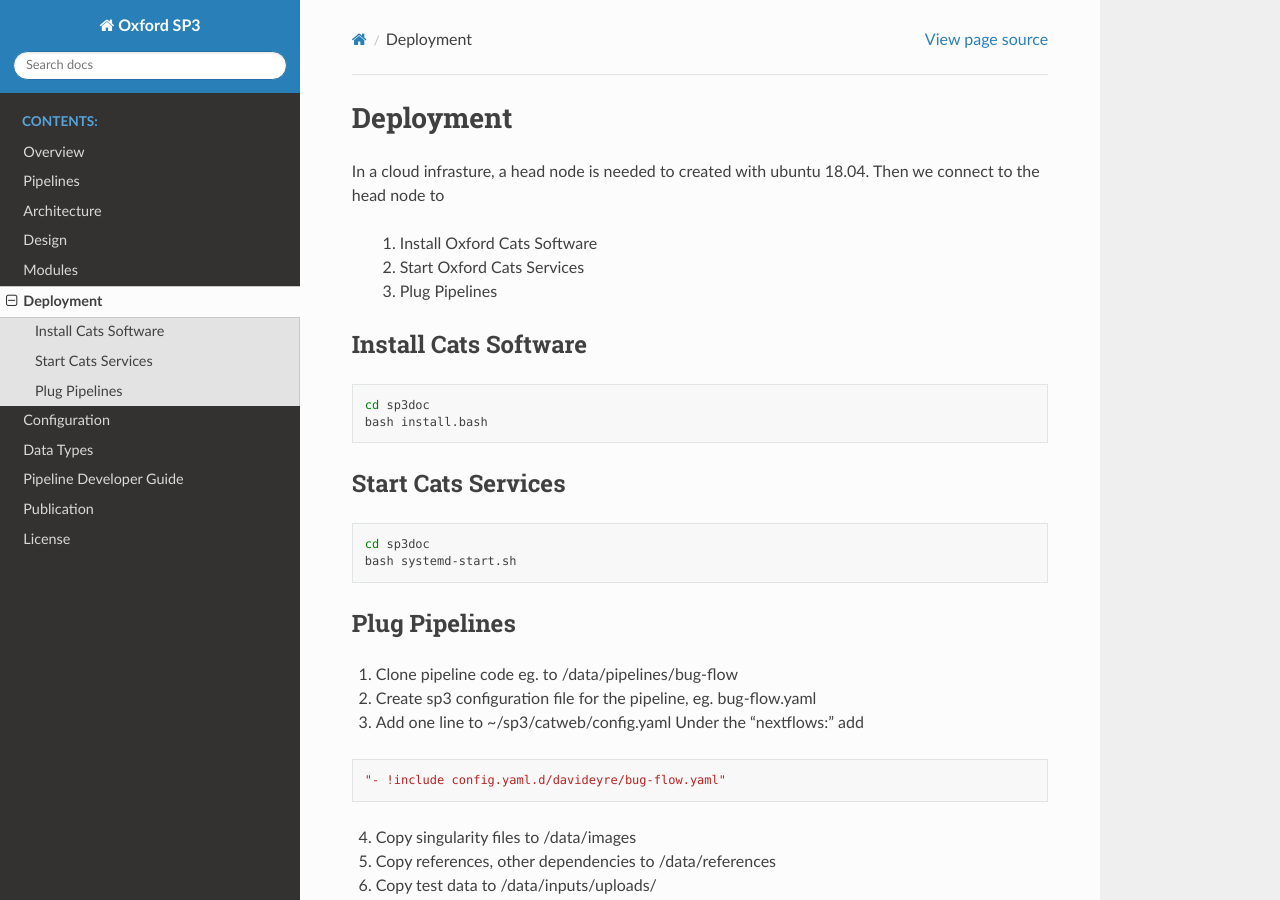
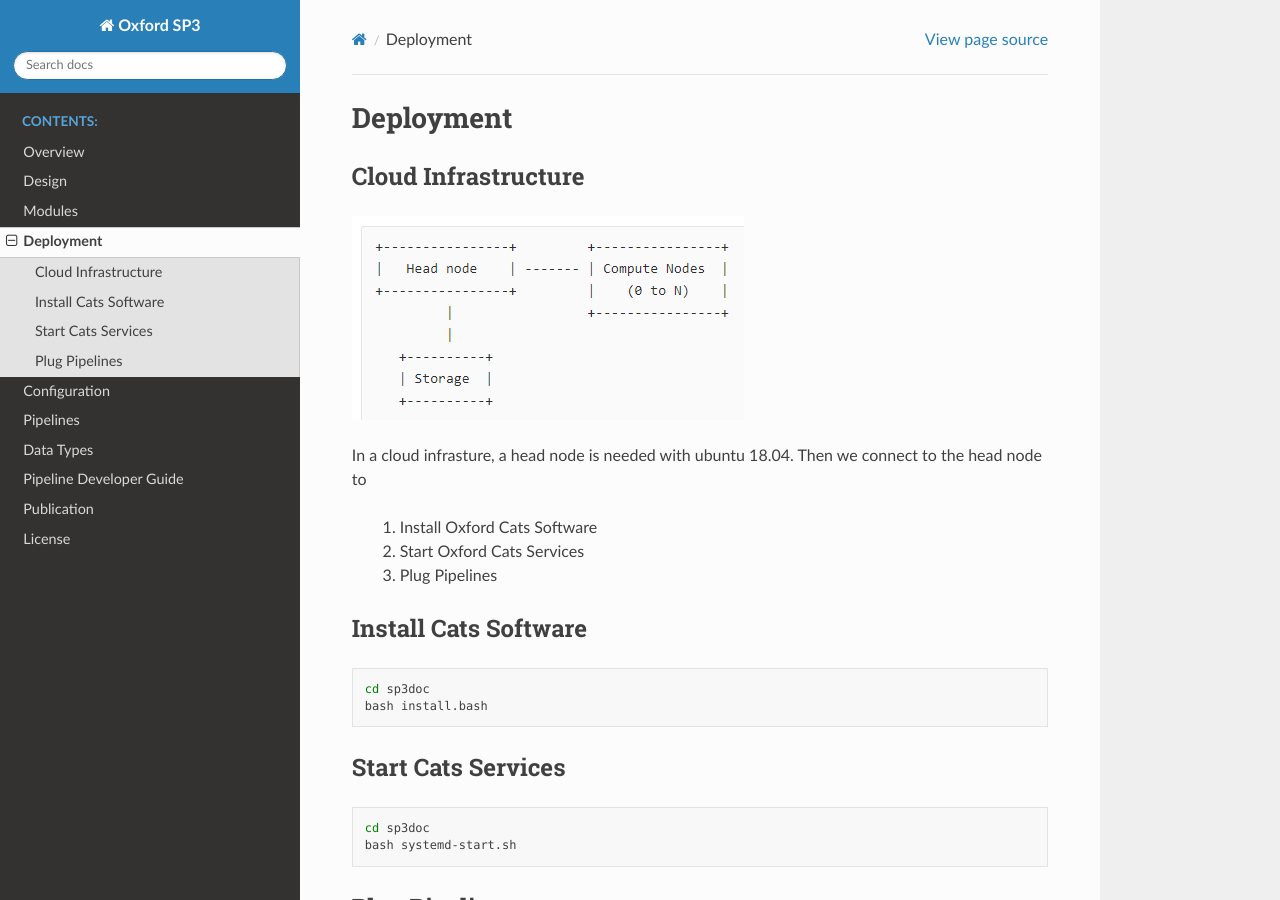
Before and after one commit to oxfordmmm/catdocs, a Sphinx documentation site: the page built from docs/source/deployment.rst, in a window 1280 px wide and 900 px high. Built offline with Sphinx 7.4.7 and the Read the Docs theme 2.0.0, drawn with Linux system fonts in a browser that asks for light colours.

Commit message:
rename files

```diff
--- a/docs/source/deployment.rst
+++ b/docs/source/deployment.rst
@@ -1,7 +1,12 @@
 Deployment
 ==========
 
-In a cloud infrasture,  a head node is needed to created with ubuntu 18.04. Then we connect to the head node to
+Cloud Infrastructure
+--------------------
+
+.. image:: _static/cloud.png
+
+In a cloud infrasture,  a head node is needed with ubuntu 18.04. Then we connect to the head node to
 
     1. Install Oxford Cats Software
     2. Start Oxford Cats Services
--- a/docs/source/index.rst
+++ b/docs/source/index.rst
@@ -17,13 +17,12 @@
    :caption: Contents:
 
    overview
-   pipelines
-   architecture
    design
    modules
    deployment
    configuration
-   directory
+   pipelines
+   data
    developer
    publication
    license
```
Also changed, not shown: docs/source/architecture.rst (deleted, +0 -23 lines), docs/source/data.rst (renamed from docs/source/directory.rst, +10 -0 lines).
